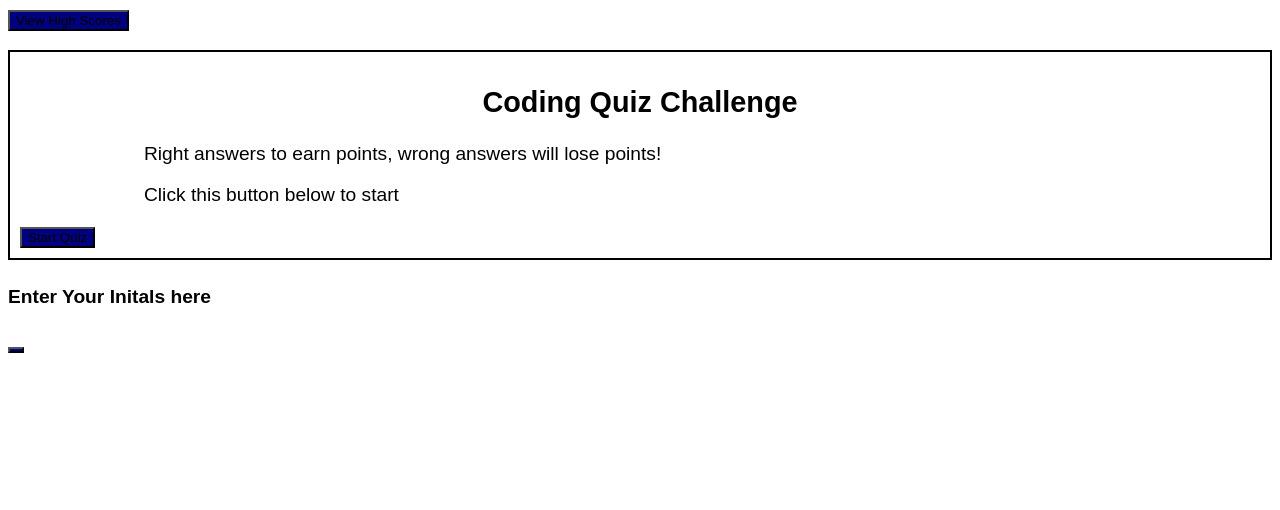
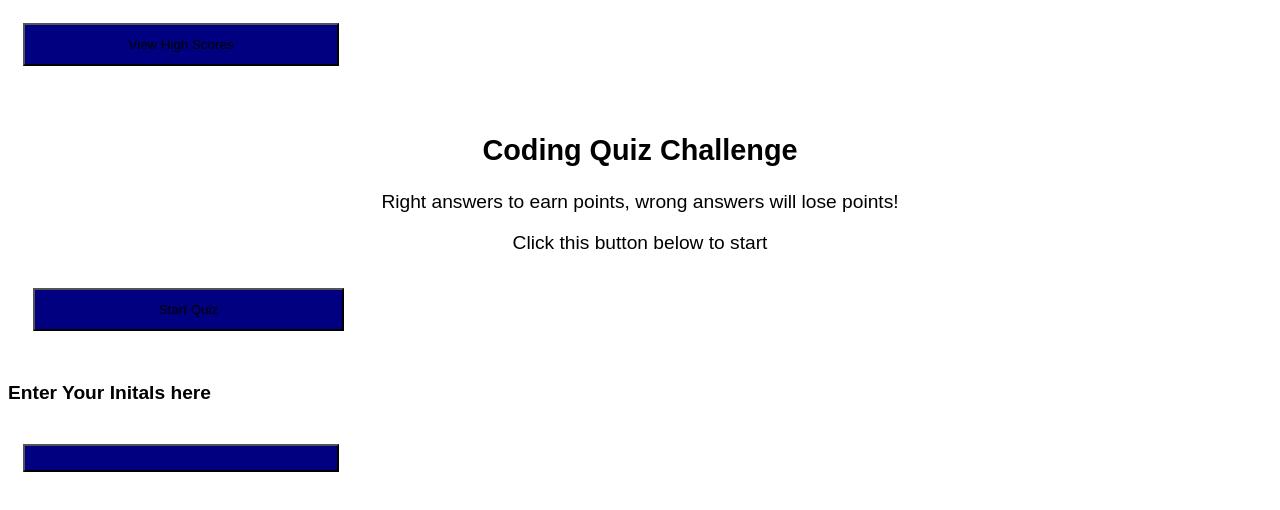
Before and after one commit to hieule411/Code-Quiz, a plain HTML site: page index.html in a window 1280 px wide. Drawn offline with Linux system fonts and the light colour scheme.

Commit message:
made some changed on style.css

```diff
--- a/script.js
+++ b/script.js
@@ -53,6 +53,8 @@ countDown = "Time Left:" + timeLeft;
 }, 1000;
 }
 
+startButtonEl.addEventListener("click",startQuiz);
+
 function incorrectAnswer() {
     score -= 5;
     next();
--- a/style.css
+++ b/style.css
@@ -6,7 +6,6 @@ body{
 
 section{
     background-color: white;
-    border: solid 2px black;
     padding: 10px;
 }
 
@@ -29,16 +28,15 @@ h1{
 
 p{
     padding: 0 10%;
+    text-align: center;
 }
 
 button {
     background-color: navy;
     text-align: center;
-}
-
-#startButton{
-    display: block;
-    margin: 0 auto;
+    width: 25%;
+    padding: 12px;
+    margin: 15px;
 }
 
 .choice{
```
